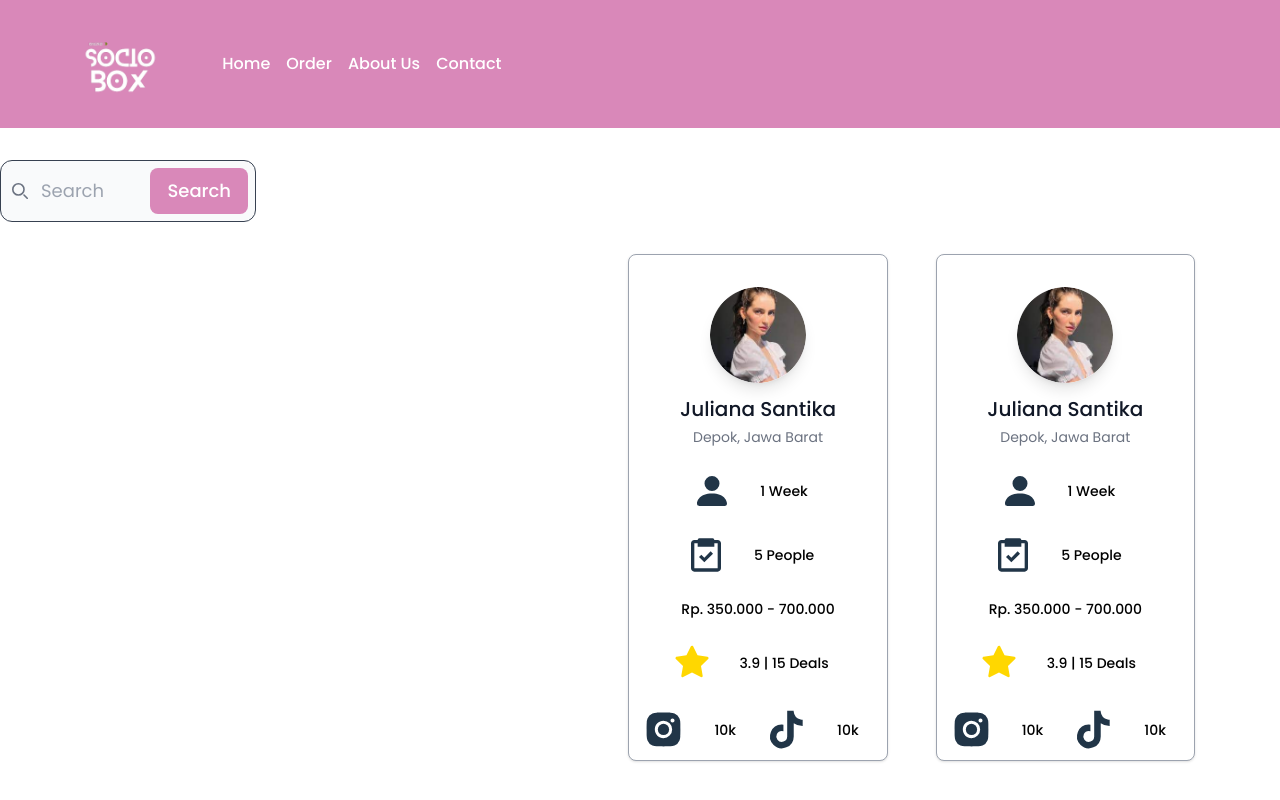
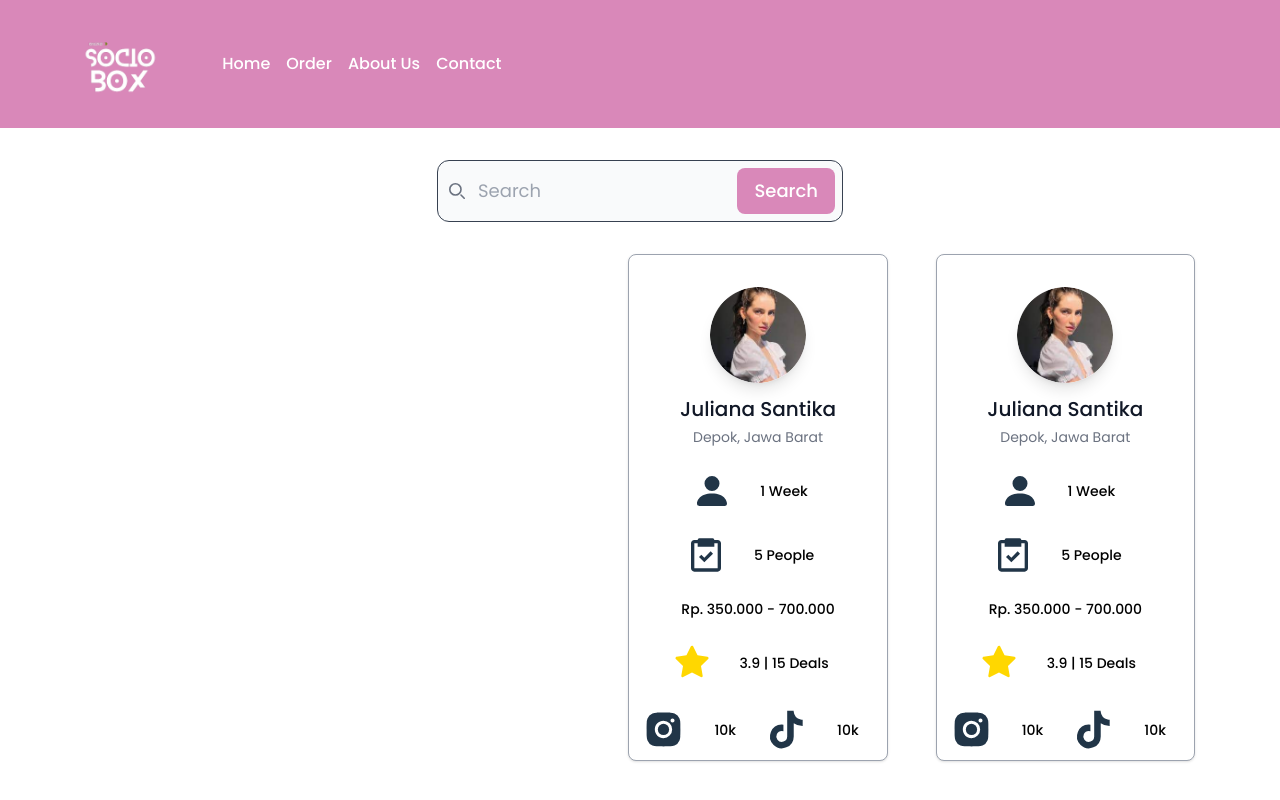
Before and after one commit to rizkyIqbal/smm-platform, a React (Vite) app: page /seller in a window 1280 px wide. Shown: the top 800 px of the page. Built offline with nearby package versions, Linux system fonts and the light colour scheme.

Commit message:
fix: search position

```diff
--- a/src/Pages/SellerList.jsx
+++ b/src/Pages/SellerList.jsx
@@ -10,10 +10,10 @@ function SellerList() {
         <>
         <section className='body-font font-poppins w-screen h-full bg-white'>
             <Navbar/>
-            <div className='mt-8 mb-8 '>
+            <div className='mt-8 mb-8 flex justify-center w-full'>
                 <form>
                     <label for="search" class="mb-2 text-lg font-medium text-gray-900 sr-only dark:text-white">Search</label>
-                <div class="relative w-1/5">
+                    <div class="relative w-full">
                         <div class="absolute inset-y-0 left-0 flex items-center pl-3 pointer-events-none">
                             <svg class="w-4 h-4 text-gray-500 dark:text-gray-400" aria-hidden="true" xmlns="http://www.w3.org/2000/svg" fill="none" viewBox="0 0 20 20">
                                 <path stroke="currentColor" stroke-linecap="round" stroke-linejoin="round" stroke-width="2" d="m19 19-4-4m0-7A7 7 0 1 1 1 8a7 7 0 0 1 14 0Z"/>
```
Lines whose indentation alone changed are shown as unchanged.
